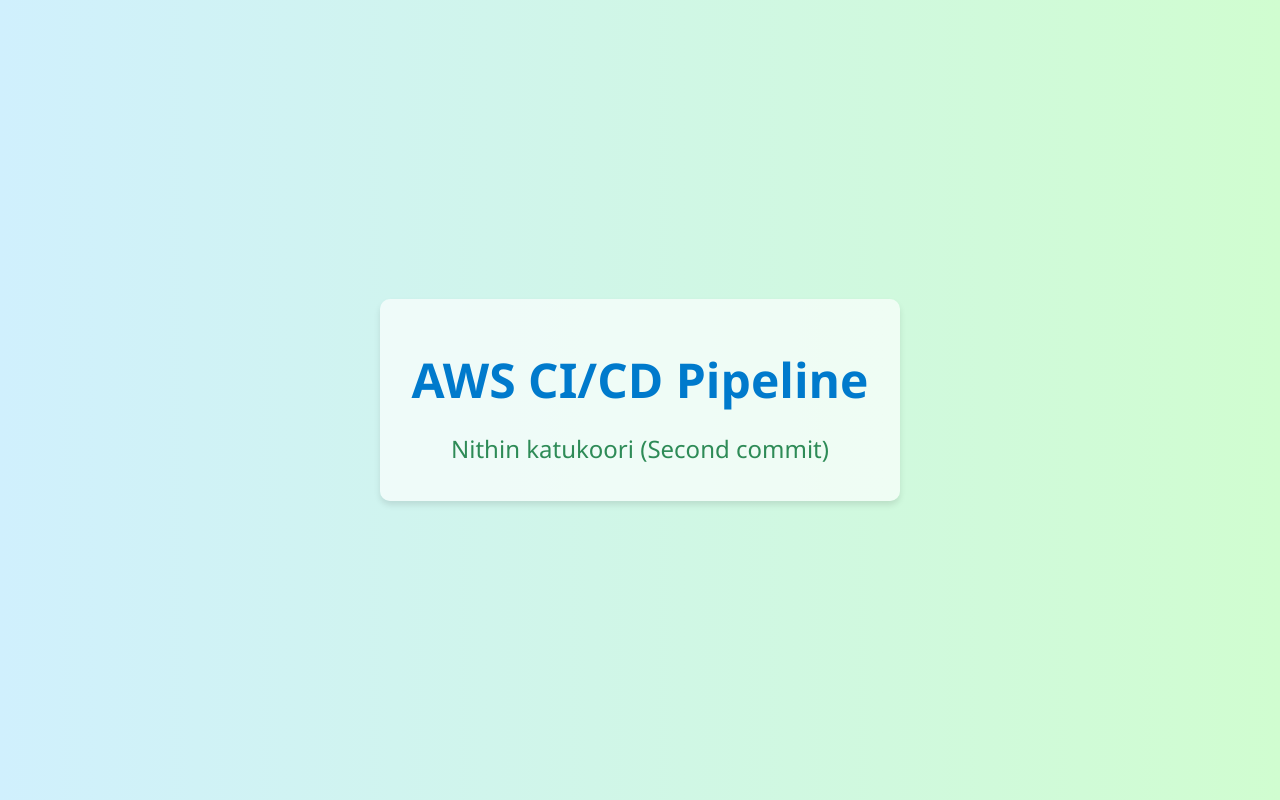
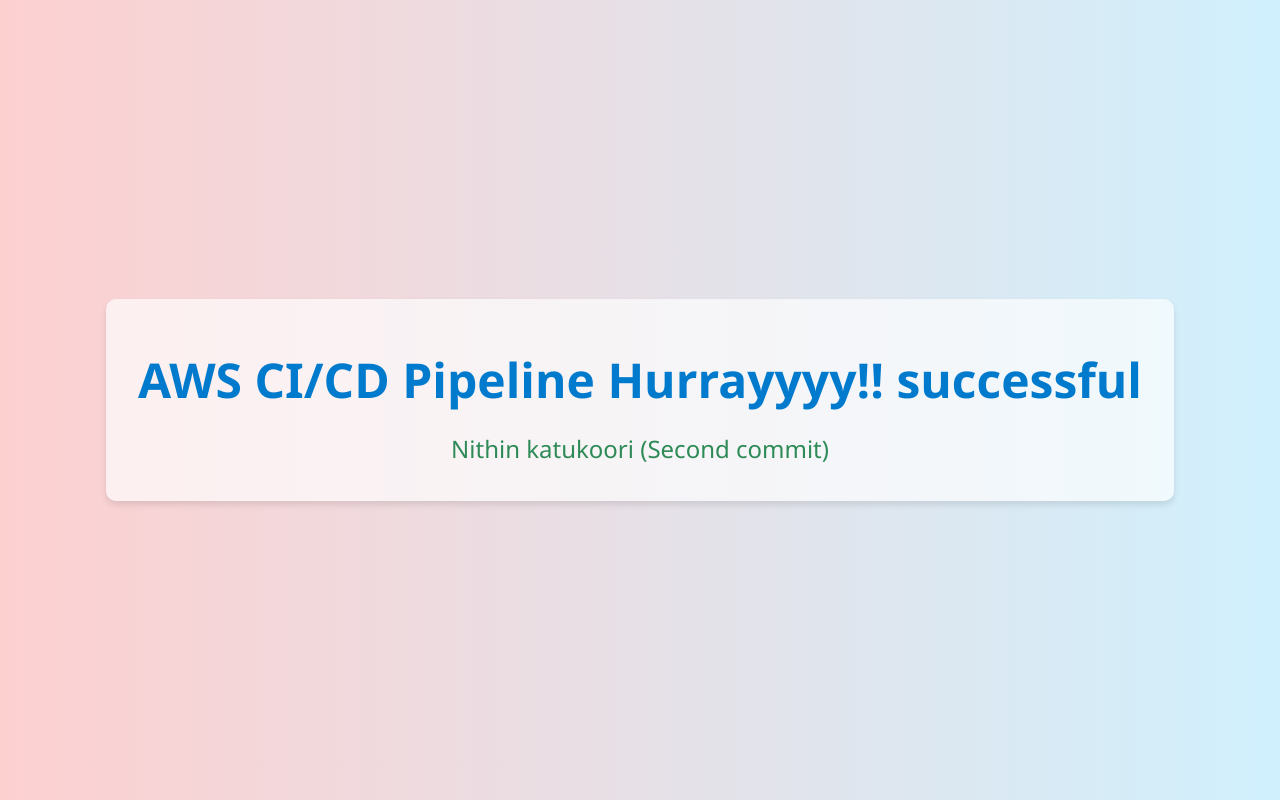
Before and after one commit to nithinkatukoori/AWS_Code_Pipeline, a plain HTML site: page index.html in a window 1280 px wide. Drawn offline with Linux system fonts and the light colour scheme.

Commit message:
Update index.html

```diff
--- a/index.html
+++ b/index.html
@@ -8,7 +8,7 @@
     body {
       margin: 0;
       font-family: 'Segoe UI', Tahoma, Geneva, Verdana, sans-serif;
-      background: linear-gradient(to right, #d0f0fd, #d0fdd0);
+      background: linear-gradient(to right, #fdd0d0, #d0f0fd);
       color: #255;
       display: flex;
       flex-direction: column;
@@ -40,7 +40,7 @@
 </head>
 <body>
   <div class="highlight">
-    <h1>AWS CI/CD Pipeline</h1>
+    <h1>AWS CI/CD Pipeline Hurrayyyy!! successful</h1>
     <h2>Nithin katukoori  (Second commit)</h2>
   </div>
 </body>
```
